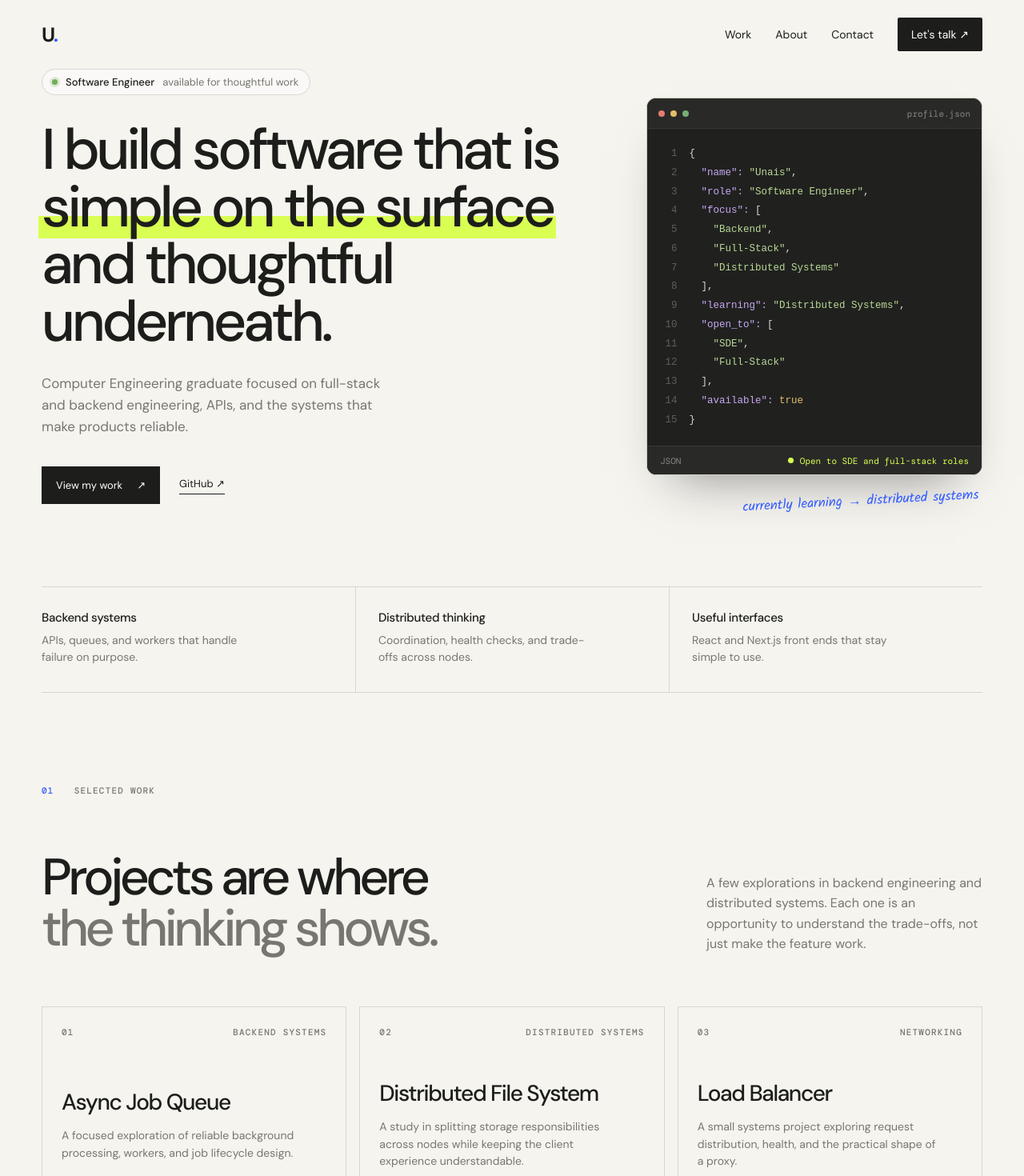
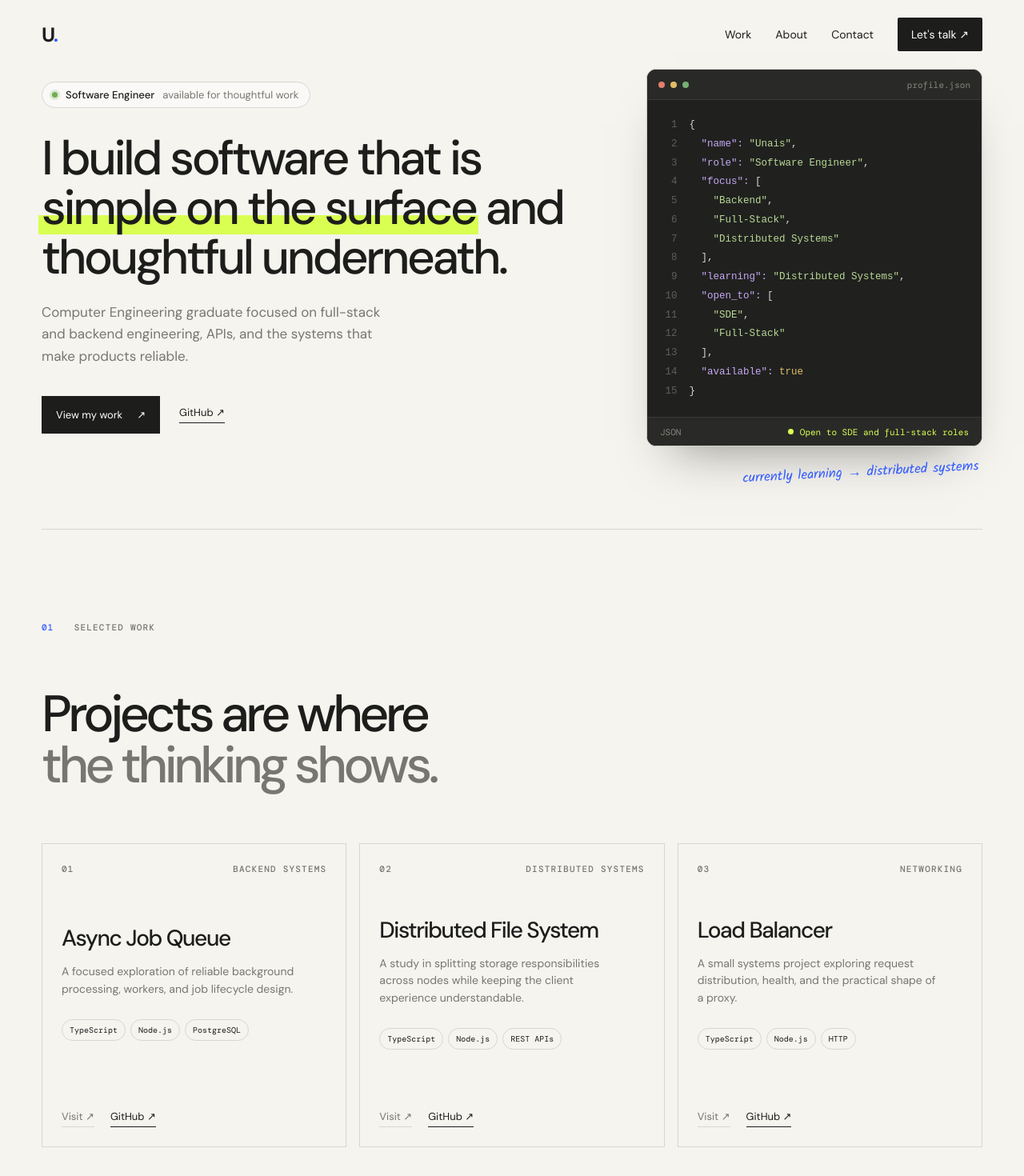
Before and after one commit to unais-08/portfolio, a React (Vite) app: page / in a window 1280 px wide. Shown: the top 1470 px of the page at 80% size. Built offline with nearby package versions, Linux system fonts and the light colour scheme.

Commit message:
feat: enhance project detail and hero sections with improved layout and styling

```diff
--- a/src/App.tsx
+++ b/src/App.tsx
@@ -8,43 +8,324 @@ import { SectionLabel } from './components/SectionLabel'
 import { projects, site, skills } from './data/site'
 
 function Home() {
-  useEffect(() => { document.title = 'Unais — Software Engineer' }, [])
-  return <>
+  useEffect(() => {
+    document.title = 'Unais — Software Engineer'
+  }, [])
+
+  return (
+    <>
       {/* Header section */}
       <Header />
+
       <main>
         {/* Hero section */}
-      {/* <section className="hero" > */}
         <HeroSection site={site} />
-      {/* </section> */}
+
         {/* Work section */}
-      <section className="work section" id="work"><SectionLabel number="01">Selected work</SectionLabel><div className="section-intro"><h2>Projects are where<br /><em>the thinking shows.</em></h2><p>A few explorations in backend engineering and distributed systems. Each one is an opportunity to understand the trade-offs, not just make the feature work.</p></div><div className="project-grid">{projects.map((project) => <ProjectCard key={project.slug} project={project} />)}</div><p className="small-note">More experiments in progress <span>↗</span></p></section>
+        <section className="work section" id="work">
+          <SectionLabel number="01">Selected work</SectionLabel>
+
+          <div className="section-intro">
+            <h2>
+              Projects are where
+              <br />
+              <em>the thinking shows.</em>
+            </h2>
+          </div>
+
+          <div className="project-grid">
+            {projects.map((project) => (
+              <ProjectCard
+                key={project.slug}
+                project={project}
+              />
+            ))}
+          </div>
+
+          <p className="small-note">
+            More experiments in progress <span>↗</span>
+          </p>
+        </section>
+
         {/* About section */}
-      <section className="about section" id="about"><SectionLabel number="02">A little about me</SectionLabel><div className="about-grid"><h2>Early in my career.<br /><em>Serious about the craft.</em></h2><div className="about-copy"><p>I’m Unais, a Computer Engineering graduate building a foundation in software engineering through projects that make me think carefully about data, APIs, and failure.</p><p>My current focus is full-stack and backend development. I’m especially interested in distributed systems, asynchronous processing, system design, and the fundamentals that help software stay understandable as it grows.</p><p className="handwritten">still learning, still building.</p></div></div></section>
+        <section className="about section" id="about">
+          <SectionLabel number="02">A little about me</SectionLabel>
+
+          <div className="about-grid">
+            <h2>
+              Early in my career.
+              <br />
+              <em>Serious about the craft.</em>
+            </h2>
+
+            <div className="about-copy">
+              <p>
+                I’m Unais, a Computer Engineering graduate building a
+                foundation in software engineering through projects that make
+                me think carefully about data, APIs, and failure.
+              </p>
+
+              <p>
+                My current focus is full-stack and backend development. I’m
+                especially interested in distributed systems, asynchronous
+                processing, system design, and the fundamentals that help
+                software stay understandable as it grows.
+              </p>
+
+              <p className="handwritten">
+                still learning, still building.
+              </p>
+            </div>
+          </div>
+        </section>
+
         {/* Skills section */}
-      <section className="skills section"><SectionLabel number="03">Tools & interests</SectionLabel><div className="skills-grid">{skills.map(({ category, items }) => <div className="skill-group" key={category}><h3>{category}</h3><div className="skill-items">{items.map((item) => <span className="skill-item" key={item}><i aria-hidden="true">{item.slice(0, 2).toUpperCase()}</i>{item}</span>)}</div></div>)}</div></section>
+        <section className="skills section">
+          <SectionLabel number="03">Tools & interests</SectionLabel>
+
+          <div className="skills-grid">
+            {skills.map(({ category, items }) => (
+              <div className="skill-group" key={category}>
+                <h3>{category}</h3>
+
+                <div className="skill-items">
+                  {items.map((item) => (
+                    <span className="skill-item" key={item}>
+                      <i aria-hidden="true">
+                        {item.slice(0, 2).toUpperCase()}
+                      </i>
+                      {item}
+                    </span>
+                  ))}
+                </div>
+              </div>
+            ))}
+          </div>
+        </section>
+
         {/* Journey section */}
-      <section className="journey section"><SectionLabel number="04">Engineering journey</SectionLabel><div className="journey-row"><strong>2025</strong><div><h3>Computer Engineering Graduate</h3><p>Building a practical foundation in software engineering.</p></div></div><div className="journey-row"><strong>Now</strong><div><h3>Building & learning</h3><p>Strengthening full-stack, backend, and systems thinking through projects.</p></div></div></section>
+        <section className="journey section">
+          <SectionLabel number="04">
+            Engineering journey
+          </SectionLabel>
+
+          <div className="journey-row">
+            <strong>2025</strong>
+
+            <div>
+              <h3>Computer Engineering Graduate</h3>
+              <p>
+                Building a practical foundation in software engineering.
+              </p>
+            </div>
+          </div>
+
+          <div className="journey-row">
+            <strong>Now</strong>
+
+            <div>
+              <h3>Building & learning</h3>
+              <p>
+                Strengthening full-stack, backend, and systems thinking
+                through projects.
+              </p>
+            </div>
+          </div>
+        </section>
+
         {/* Contact section */}
-      <section className="contact section" id="contact"><SectionLabel number="05">Have an opportunity<br />or interesting problem?</SectionLabel><div className="contact-content"><h2>Let’s talk <em>→</em></h2><a className="contact-email" href={`mailto:${site.email}`}>{site.email}</a><div className="social-links"><a href={site.github}>GitHub <Arrow /></a><a href={site.linkedin}>LinkedIn <Arrow /></a><a href={site.resume}>Resume <Arrow /></a></div></div></section>
+        <section className="contact section" id="contact">
+          <SectionLabel number="05">
+            Have an opportunity
+            <br />
+            or interesting problem?
+          </SectionLabel>
+
+          <div className="contact-content">
+            <h2>
+              Let’s talk <em>→</em>
+            </h2>
+
+            <a
+              className="contact-email"
+              href={`mailto:${site.email}`}
+            >
+              {site.email}
+            </a>
+
+            <div className="social-links">
+              <a href={site.github}>
+                GitHub <Arrow />
+              </a>
+
+              <a href={site.linkedin}>
+                LinkedIn <Arrow />
+              </a>
+
+              <a href={site.resume}>
+                Resume <Arrow />
+              </a>
+            </div>
+          </div>
+        </section>
       </main>
+
       <Footer />
     </>
+  )
 }
 
-function ProjectDetail({ project }: { project: typeof projects[number] }) {
-  useEffect(() => { document.title = `${project.title} — Unais` }, [project.title])
-  const blocks: [string, string | string[]][] = [['Overview', project.description], ['Problem', project.problem], ['Why I built it', project.why], ['How it works', project.how], ['Key features', project.features], ['Technical decisions', project.decisions], ['Trade-offs', project.tradeoffs], ['What I learned', project.learnings]]
-  return <><Header detail /><main className="detail-page"><a className="back-link" href="/">← Back home</a><div className="detail-heading"><span className="eyebrow">{project.number} / {project.category}</span><h1>{project.title}</h1><p>{project.description}</p><div className="tag-list">{project.technologies.map((technology) => <span key={technology}>{technology}</span>)}</div></div><div className="detail-layout"><aside><span className="aside-label">On this page</span>{blocks.map(([title]) => <a href={`#${title.toLowerCase().replaceAll(' ', '-')}`} key={title}>{title}</a>)}</aside><div className="detail-content">{blocks.map(([title, content]) => <section id={title.toLowerCase().replaceAll(' ', '-')} className="detail-section" key={title}><h2>{title}</h2>{Array.isArray(content) ? <ul>{content.map((item) => <li key={item}>{item}</li>)}</ul> : <p>{content}</p>}{title === 'How it works' && <div className="architecture">{project.architecture.map((node, index) => <span key={node}>{node}{index < project.architecture.length - 1 && <b>↓</b>}</span>)}</div>}</section>)}</div></div><div className="detail-actions"><a className="button button-dark" href={project.githubUrl}>View on GitHub <Arrow /></a><a className="text-link" href="/">All work <Arrow /></a></div></main><Footer /></>
+function ProjectDetail({
+  project,
+}: {
+  project: (typeof projects)[number]
+}) {
+  useEffect(() => {
+    document.title = `${project.title} — Unais`
+  }, [project.title])
+
+  const blocks: [string, string | string[]][] = [
+    ['Overview', project.description],
+    ['Problem', project.problem],
+    ['Why I built it', project.why],
+    ['How it works', project.how],
+    ['Key features', project.features],
+    ['Technical decisions', project.decisions],
+    ['Trade-offs', project.tradeoffs],
+    ['What I learned', project.learnings],
+  ]
+
+  return (
+    <>
+      <Header detail />
+
+      <main className="detail-page">
+        <a className="back-link" href="/">
+          ← Back home
+        </a>
+
+        <div className="detail-heading">
+          <span className="eyebrow">
+            {project.number} / {project.category}
+          </span>
+
+          <h1>{project.title}</h1>
+
+          <p>{project.description}</p>
+
+          <div className="tag-list">
+            {project.technologies.map((technology) => (
+              <span key={technology}>{technology}</span>
+            ))}
+          </div>
+        </div>
+
+        <div className="detail-layout">
+          <aside>
+            <span className="aside-label">On this page</span>
+
+            {blocks.map(([title]) => (
+              <a
+                href={`#${title.toLowerCase().replaceAll(' ', '-')}`}
+                key={title}
+              >
+                {title}
+              </a>
+            ))}
+          </aside>
+
+          <div className="detail-content">
+            {blocks.map(([title, content]) => (
+              <section
+                id={title.toLowerCase().replaceAll(' ', '-')}
+                className="detail-section"
+                key={title}
+              >
+                <h2>{title}</h2>
+
+                {Array.isArray(content) ? (
+                  <ul>
+                    {content.map((item) => (
+                      <li key={item}>{item}</li>
+                    ))}
+                  </ul>
+                ) : (
+                  <p>{content}</p>
+                )}
+
+                {title === 'How it works' && (
+                  <div className="architecture">
+                    {project.architecture.map((node, index) => (
+                      <span key={node}>
+                        {node}
+
+                        {index < project.architecture.length - 1 && (
+                          <b>↓</b>
+                        )}
+                      </span>
+                    ))}
+                  </div>
+                )}
+              </section>
+            ))}
+          </div>
+        </div>
+
+        <div className="detail-actions">
+          <a
+            className="button button-dark"
+            href={project.githubUrl}
+          >
+            View on GitHub <Arrow />
+          </a>
+
+          <a className="text-link" href="/">
+            All work <Arrow />
+          </a>
+        </div>
+      </main>
+
+      <Footer />
+    </>
+  )
 }
 
 function NotFound() {
-  return <><Header /><main className="not-found"><span className="eyebrow">404</span><h1>This page doesn’t exist.</h1><a className="button button-dark" href="/">← Back home</a></main><Footer /></>
+  return (
+    <>
+      <Header />
+
+      <main className="not-found">
+        <span className="eyebrow">404</span>
+
+        <h1>This page doesn’t exist.</h1>
+
+        <a className="button button-dark" href="/">
+          ← Back home
+        </a>
+      </main>
+
+      <Footer />
+    </>
+  )
 }
 
 export default function App() {
-  const slug = window.location.pathname.startsWith('/projects/') ? window.location.pathname.split('/')[2] : null
-  const project = projects.find((item) => item.slug === slug)
-  if (window.location.pathname !== '/' && !project) return <NotFound />
-  return project ? <ProjectDetail project={project} /> : <Home />
+  const slug = window.location.pathname.startsWith('/projects/')
+    ? window.location.pathname.split('/')[2]
+    : null
+
+  const project = projects.find(
+    (item) => item.slug === slug
+  )
+
+  if (window.location.pathname !== '/' && !project) {
+    return <NotFound />
   }
+
+  return project ? (
+    <ProjectDetail project={project} />
+  ) : (
+    <Home />
+  )
+}
--- a/src/components/Hero.tsx
+++ b/src/components/Hero.tsx
@@ -4,11 +4,6 @@ type HeroProps = {
     site: { name: string; role: string; focus: string[]; github: string }
 }
 
-const focus = [
-    { title: 'Backend systems', text: 'APIs, queues, and workers that handle failure on purpose.' },
-    { title: 'Distributed thinking', text: 'Coordination, health checks, and trade-offs across nodes.' },
-    { title: 'Useful interfaces', text: 'React and Next.js front ends that stay simple to use.' },
-]
 
 // Minimal JSON highlighter: keys, strings, booleans
 const highlight = (line: string) =>
@@ -79,15 +74,6 @@ export default function Hero({ site }: HeroProps) {
                     <span className="hv2-note">currently learning → distributed systems</span>
                 </div>
             </div>
-
-            <div className="hv2-focus">
-                {focus.map((item) => (
-                    <div className="hv2-focus-item" key={item.title}>
-                        <strong>{item.title}</strong>
-                        <p>{item.text}</p>
-                    </div>
-                ))}
-            </div>
         </section>
     )
 }
--- a/src/components/ProjectCard.tsx
+++ b/src/components/ProjectCard.tsx
@@ -7,6 +7,9 @@ export function ProjectCard({ project }: { project: Project }) {
     <h3>{project.title}</h3>
     <p>{project.description}</p>
     <div className="tag-list">{project.technologies.map((technology) => <span key={technology}>{technology}</span>)}</div>
-    <a className="card-link" href={`/projects/${project.slug}`}>Read case study <Arrow /></a>
+    <div className="project-card-actions">
+      {project.liveUrl ? <a className="card-link" href={project.liveUrl} target="_blank" rel="noreferrer">Visit <Arrow /></a> : <span className="card-link is-disabled" aria-label="Live project unavailable">Visit <Arrow /></span>}
+      <a className="card-link" href={project.githubUrl} target="_blank" rel="noreferrer">GitHub <Arrow /></a>
+    </div>
   </article>
 }
--- a/src/hero.css
+++ b/src/hero.css
@@ -42,11 +42,11 @@
     }
 
     & h1 {
-        max-width: 12.5em;
-        margin: 0 0 28px;
-        font-size: clamp(2.8rem, 5.6vw, 5.4rem);
-        line-height: 1;
-        letter-spacing: -0.06em;
+        max-width: 11.5em;
+        margin: 0 0 24px;
+        font-size: clamp(2.55rem, 4.7vw, 4.65rem);
+        line-height: 1.03;
+        letter-spacing: -0.055em;
         font-weight: 500;
         text-wrap: balance;
     }
@@ -255,13 +255,18 @@
         }
     }
 
+    .hero.hero-v2 + .work.section {
+        padding-top: clamp(56px, 7vw, 80px);
+    }
+
     @media (max-width: 720px) {
         & {
             padding-top: 4px;
         }
 
         & h1 {
-            font-size: clamp(2.6rem, 12vw, 4rem);
+            font-size: clamp(2.45rem, 11vw, 3.6rem);
+            line-height: 1.02;
         }
 
         & .hv2-note {
@@ -287,6 +292,12 @@
             border-top: 1px solid var(--line);
         }
     }
+
+    @media (max-width: 720px) {
+        .hero.hero-v2 + .work.section {
+            padding-top: 48px;
+        }
+    }
 }
 
 @keyframes hv2-blink {
--- a/src/index.css
+++ b/src/index.css
@@ -350,7 +350,23 @@ h2 em {
 
 .card-link {
     width: fit-content;
+}
+
+.project-card-actions {
+    display: flex;
+    flex-wrap: wrap;
+    gap: 20px;
     margin-top: auto;
+}
+
+.project-card-actions .card-link {
+    margin-top: 0;
+}
+
+.card-link.is-disabled {
+    color: var(--muted);
+    border-bottom-color: var(--line);
+    cursor: not-allowed;
 }
 
 .small-note {
```
Lines whose indentation alone changed are shown as unchanged.
